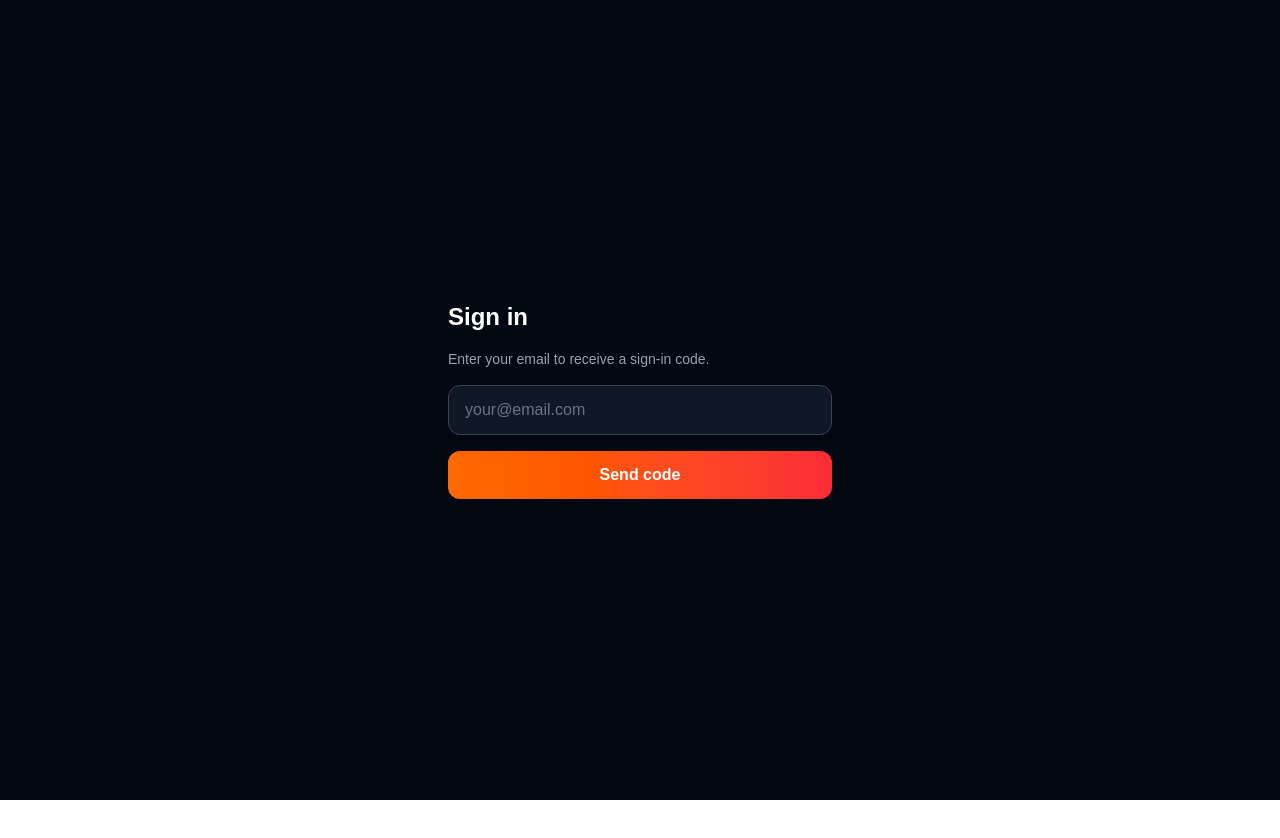
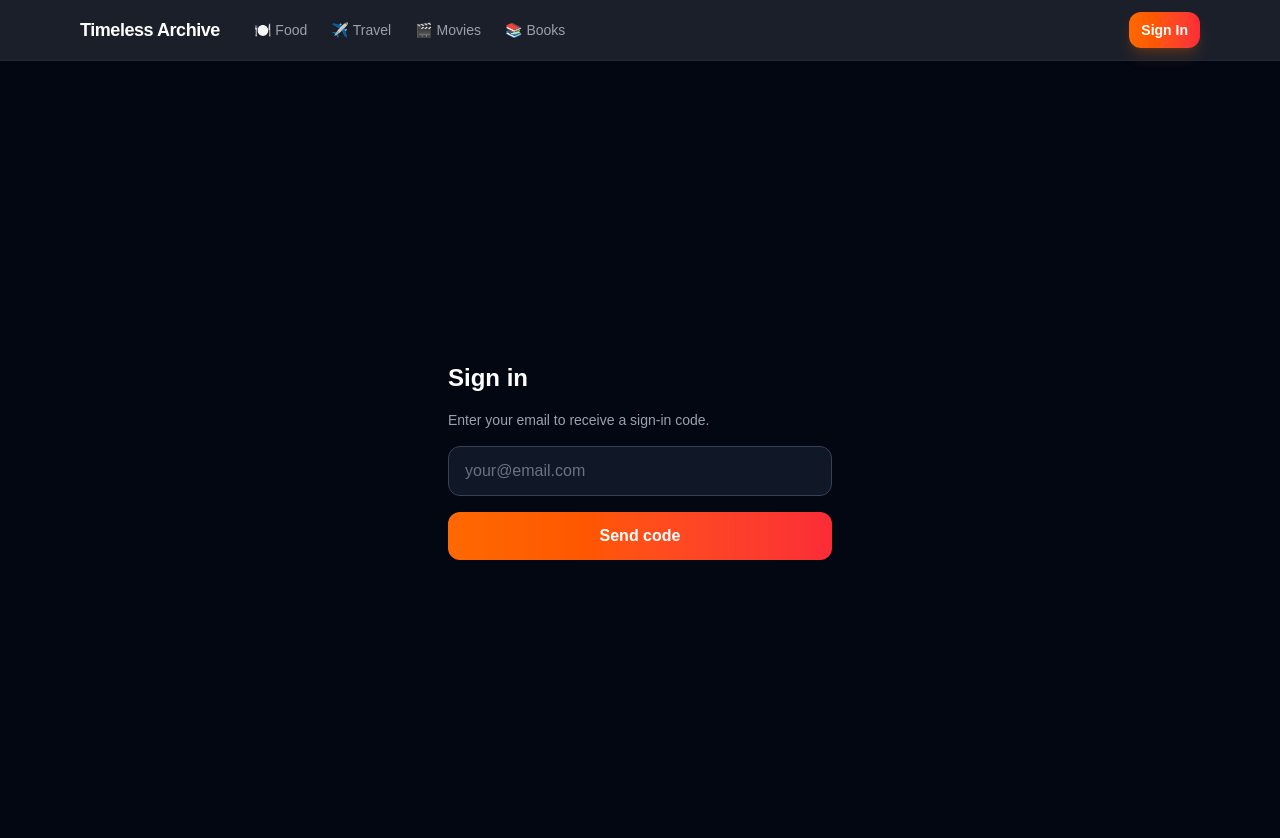
Before and after one commit to gunjan088/timelessarchive-codebase, a Next.js app in the folder web/: page /login in a window 1280 px wide. Shown: the top 838 px of the page. Before the commit the page ends 800 px from the top, so only its background shows below. Built offline with nearby package versions, Linux system fonts and the light colour scheme; no server answers.

Commit message:
feat: add shared Nav component wired to auth store
Committed-By-Agent: claude

```diff
--- a/web/src/app/layout.tsx
+++ b/web/src/app/layout.tsx
@@ -2,6 +2,7 @@ import type { Metadata } from "next";
 import { Geist, Geist_Mono } from "next/font/google";
 import "./globals.css";
 import AuthProvider from "@/components/AuthProvider";
+import Nav from "@/components/Nav";
 
 const geistSans = Geist({
   variable: "--font-geist-sans",
@@ -28,7 +29,7 @@ export default function RootLayout({
       lang="en"
       className={`${geistSans.variable} ${geistMono.variable} h-full antialiased`}
     >
-      <body className="min-h-full flex flex-col"><AuthProvider>{children}</AuthProvider></body>
+      <body className="min-h-full flex flex-col"><AuthProvider><Nav />{children}</AuthProvider></body>
     </html>
   );
 }
--- /dev/null
+++ b/web/src/components/Nav.tsx
@@ -0,0 +1,80 @@
+'use client'
+import Link from 'next/link'
+import { usePathname, useRouter } from 'next/navigation'
+import { useAuthStore } from '@/store/auth'
+import { createClient } from '@/lib/supabase/client'
+
+const LINKS = [
+    { href: '/', label: 'Food', emoji: '🍽️' },
+    { href: '/travel', label: 'Travel', emoji: '✈️' },
+    { href: '/movies', label: 'Movies', emoji: '🎬' },
+    { href: '/books', label: 'Books', emoji: '📚' },
+]
+
+export default function Nav() {
+    const pathname = usePathname()
+    const router = useRouter()
+    const user = useAuthStore((s) => s.user)
+
+    async function handleLogout() {
+        const supabase = createClient()
+        await supabase.auth.signOut()
+        router.refresh()
+    }
+
+    return (
+        <header className="sticky top-0 z-50 bg-gray-950/90 backdrop-blur border-b border-gray-800">
+            <div className="max-w-6xl mx-auto px-4 py-3 flex items-center justify-between gap-3">
+                <div className="flex items-center gap-2 sm:gap-6">
+                    <Link href="/" className="flex items-center gap-2 hover:opacity-80 transition-opacity flex-shrink-0">
+                        <span className="font-bold text-base sm:text-lg tracking-tight text-white">
+                            <span className="hidden sm:inline">Timeless Archive</span>
+                            <span className="sm:hidden">TA</span>
+                        </span>
+                    </Link>
+                    <nav className="flex items-center gap-0.5 sm:gap-1">
+                        {LINKS.map(({ href, label, emoji }) => (
+                            <Link
+                                key={href}
+                                href={href}
+                                className={`px-2.5 py-1.5 rounded-lg text-sm font-medium transition-colors ${
+                                    pathname === href
+                                        ? 'bg-gray-800 text-white'
+                                        : 'text-gray-400 hover:text-white hover:bg-gray-800/50'
+                                }`}
+                            >
+                                <span>{emoji}</span>
+                                <span className="hidden sm:inline ml-1">{label}</span>
+                            </Link>
+                        ))}
+                    </nav>
+                </div>
+                <div className="flex items-center gap-2 sm:gap-3">
+                    {user ? (
+                        <>
+                            <div className="w-8 h-8 rounded-full bg-gradient-to-br from-orange-500 to-red-500 flex items-center justify-center text-xs font-bold text-white flex-shrink-0">
+                                {((user.user_metadata?.display_name as string) ?? user.email ?? '?')[0].toUpperCase()}
+                            </div>
+                            <span className="text-sm text-gray-300 hidden sm:block">
+                                {(user.user_metadata?.display_name as string) ?? user.email}
+                            </span>
+                            <button
+                                onClick={handleLogout}
+                                className="text-gray-500 hover:text-white text-xs transition-colors border border-gray-700 hover:border-gray-500 px-2.5 py-1.5 rounded-lg"
+                            >
+                                Logout
+                            </button>
+                        </>
+                    ) : (
+                        <Link
+                            href={`/login?return=${encodeURIComponent(pathname)}`}
+                            className="flex items-center gap-1 bg-gradient-to-r from-orange-500 to-red-500 hover:from-orange-600 hover:to-red-600 text-white font-semibold px-3 py-2 rounded-xl text-sm transition-all hover:-translate-y-0.5 shadow-lg shadow-orange-500/20 whitespace-nowrap"
+                        >
+                            Sign In
+                        </Link>
+                    )}
+                </div>
+            </div>
+        </header>
+    )
+}
```
